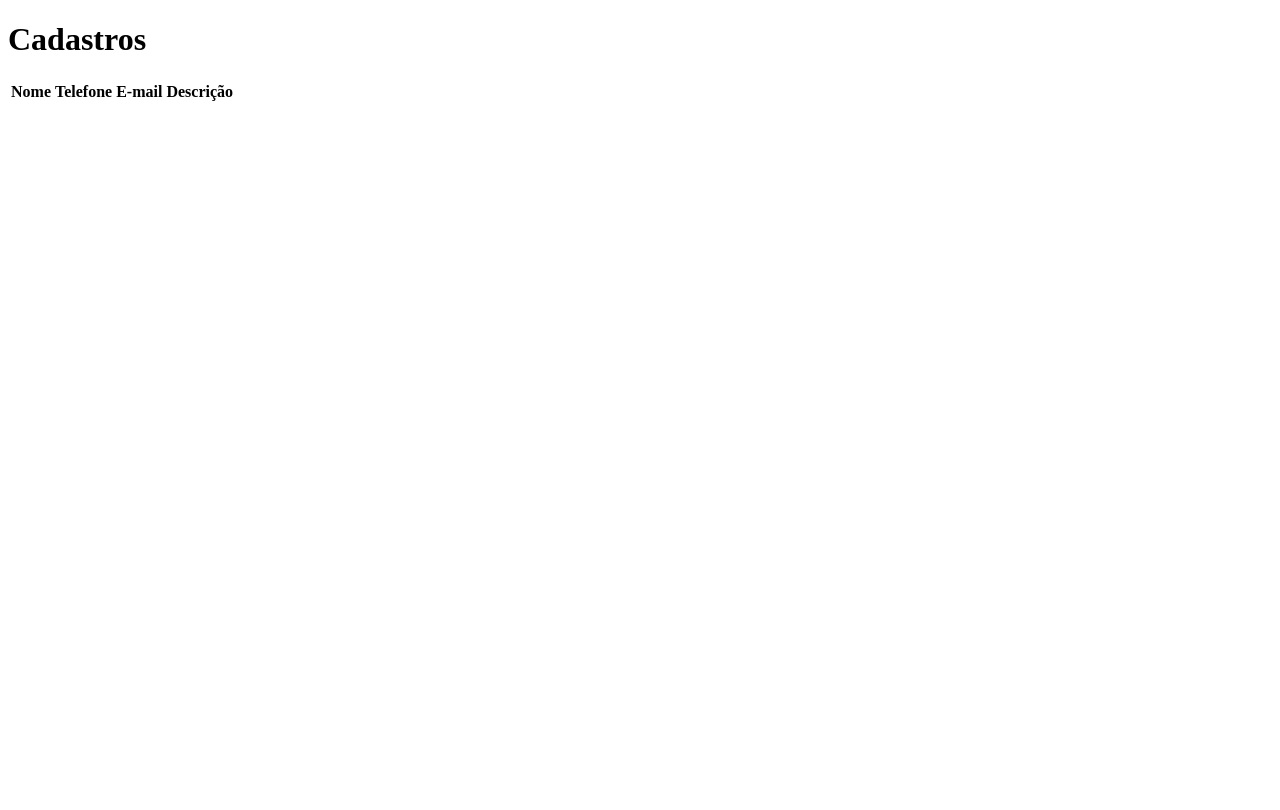
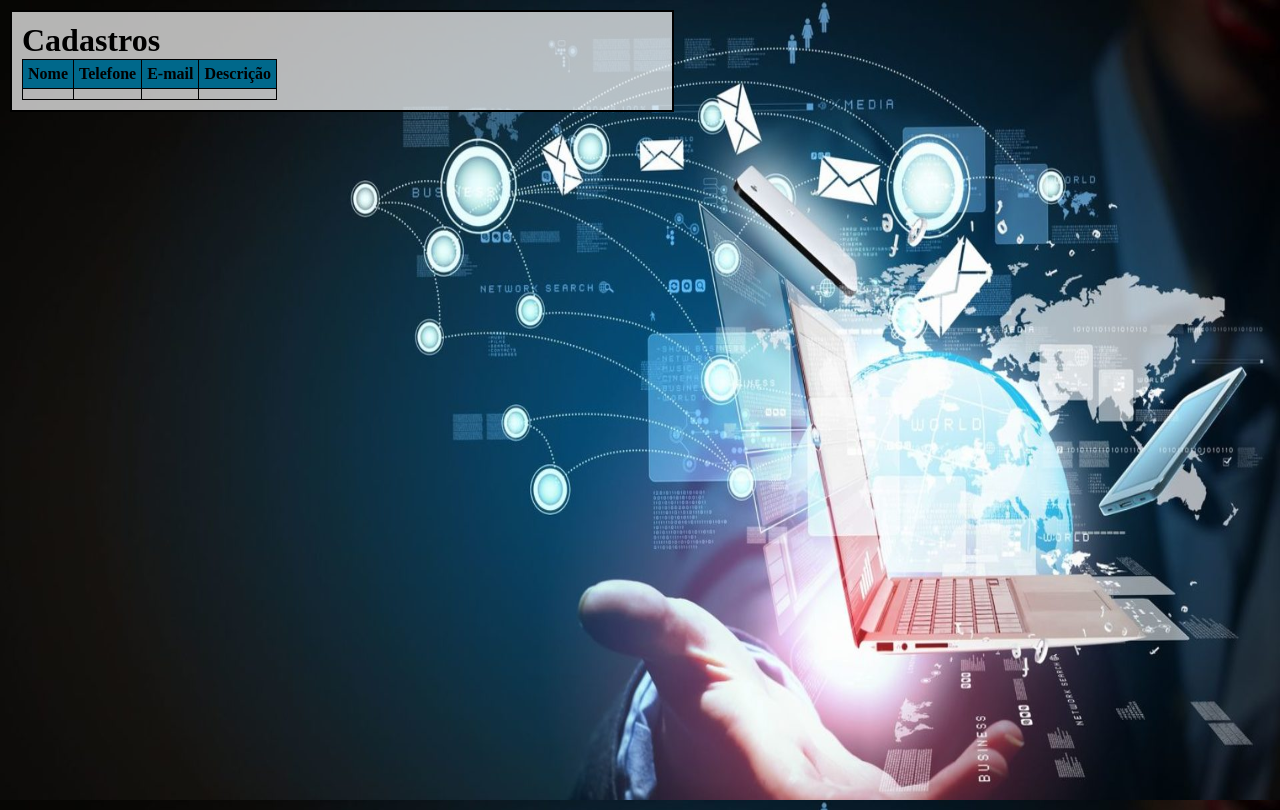
Before and after one commit to Brunna10/2017-si5-finalHomework, a plain HTML site: page html/registers.html in a window 1280 px wide. Drawn offline with Linux system fonts and the light colour scheme.

Commit message:
Background e parte do css inserido

```diff
--- /dev/null
+++ b/css/style.css
@@ -0,0 +1,46 @@
+* {
+	margin: 0;
+	padding: 0;
+}
+
+html {
+    height: 100%;
+    background: transparent url(img/bg.jpg) no-repeat top left fixed;
+    color: black;
+    background-size: 100%;
+    padding: 5px;
+}
+
+body{
+    position:absolute;
+    left:10px;
+    top: 10px;
+    width: 50%;
+    padding: 10px;
+    border: 2px solid black;
+    background-color : rgba(255,255,255,0.7);
+}
+
+.buttons{
+    margin: 5px;
+    padding:5px;
+}
+
+#tb-register {
+    border-collapse: collapse;
+}
+#tb-register tr:hover{
+    background-color: #20B2AA;
+}
+td, th{
+    margin: 2px;
+    padding: 5px;
+    border: 1px solid black;
+
+}
+
+.txtCenter{
+    text-align: center;
+    background-color: #00688B;
+    font-weight: bold;
+}
--- a/html/registers.html
+++ b/html/registers.html
@@ -5,12 +5,13 @@
     <meta name="viewport" content="width=device-width, initial-scale=1.0">
     <meta http-equiv="X-UA-Compatible" content="ie=edge">
     <title>Cadastros - SIGLI</title>
+    <link rel="stylesheet" href="../css/style.css">
 </head>
 <body id="body-cadastros">
     <h1>Cadastros</h1>
 
     <table id="tb-register">
-        <tr>
+        <tr class="txtCenter">
             <th id="col-name">Nome</th>
             <th id="col-phone">Telefone</th>
             <th id="col-email">E-mail</th>
```
Also changed, not shown: index.html (+9 -5 lines), css/img/bg.jpg (added), css/index.css (deleted).
